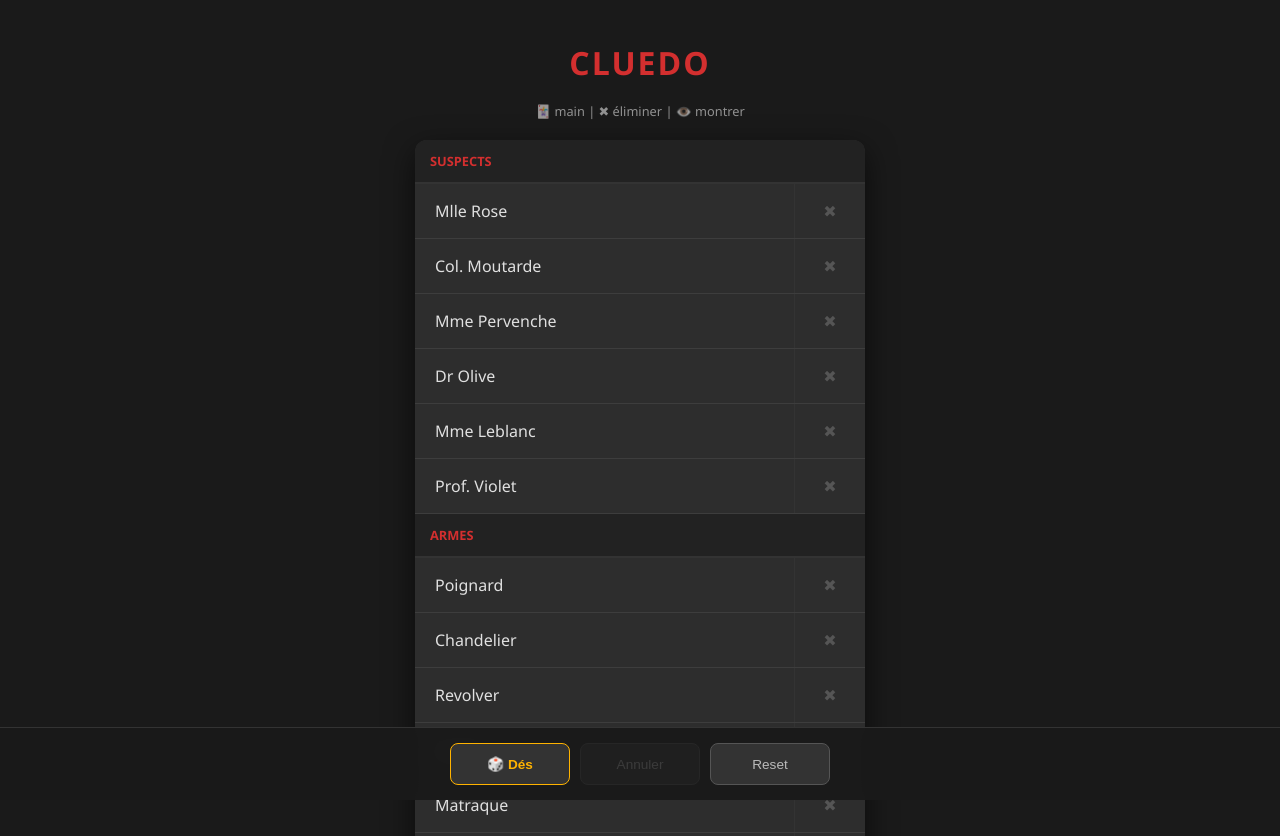
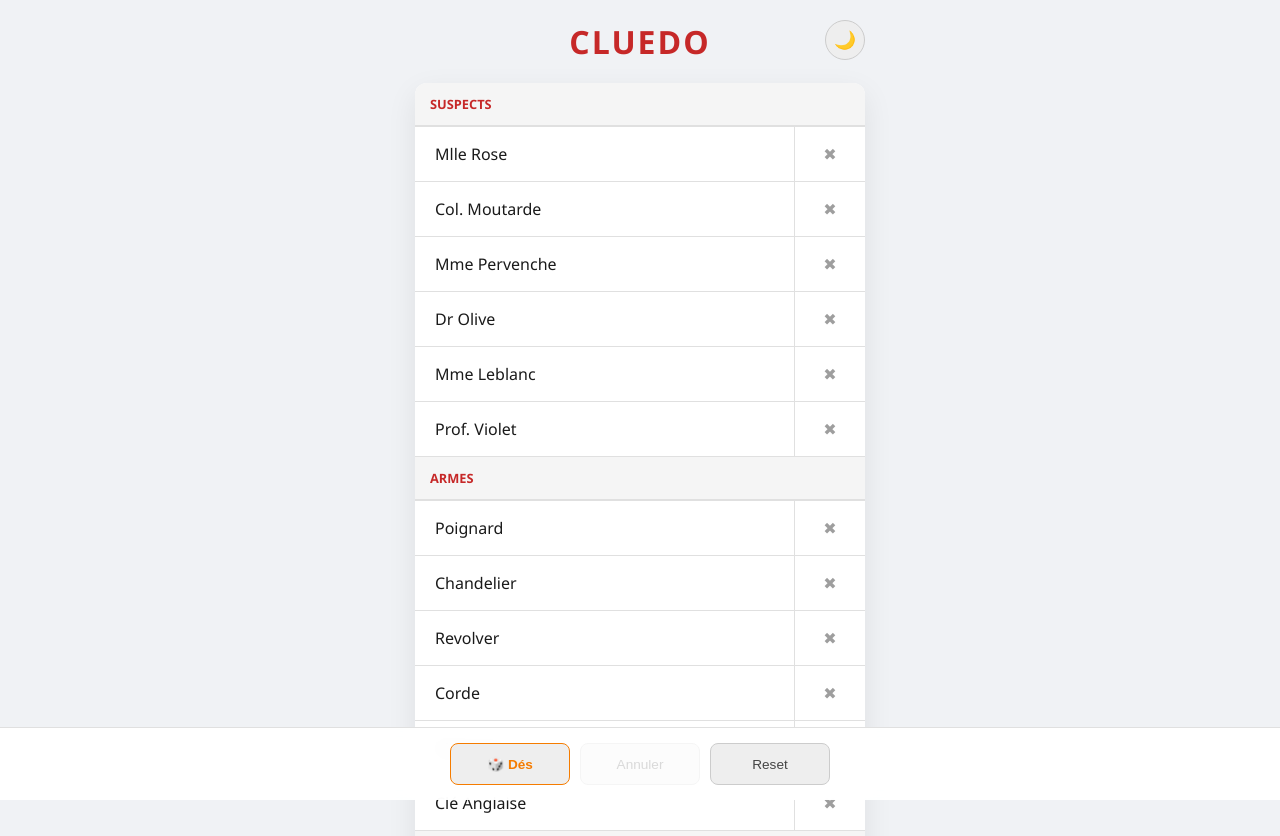
Before and after one commit to jean-pascal44/cluedo-sheet, a plain HTML site: page index.html in a window 1280 px wide. Shown: the top 836 px of the page. Drawn offline with Linux system fonts and the light colour scheme.

Commit message:
feat: darkmode + improve: retrait du texte sous le titre

```diff
--- a/css/styles.css
+++ b/css/styles.css
@@ -1,12 +1,50 @@
-:root {
+[data-theme="light"] {
+    color-scheme: light;
+    --bg: #f0f2f5;
+    --card: #ffffff;
+    --text: #1a1a1a;
+    --accent: #c62828;
+    --section-bg: #f5f5f5;
+    --border: #e0e0e0;
+    --shadow: rgba(0, 0, 0, 0.08);
+    --controls-bg: rgba(255, 255, 255, 0.95);
+    --btn-bg: #eeeeee;
+    --btn-border: #cccccc;
+    --btn-text: #444444;
+    --btn-hover-bg: #e0e0e0;
+    --btn-hover-text: #111111;
+    --owned-bg: rgba(81, 45, 168, 0.12);
+    --owned-text: #4527a0;
+    --eye-color: #0277bd;
+    --dice-color: #f57c00;
+    --delete-color: #9e9e9e;
+    --overlay-bg: #1a1a1a;
+    --overlay-text: #ffffff;
+    --detective-icon-color: rgba(255, 255, 255, 0.3);
+}
+
+[data-theme="dark"] {
+    color-scheme: dark;
     --bg: #1a1a1a;
     --card: #2d2d2d;
     --text: #e0e0e0;
     --accent: #d32f2f;
+    --section-bg: #222222;
+    --border: #3d3d3d;
+    --shadow: rgba(0, 0, 0, 0.6);
+    --controls-bg: rgba(26, 26, 26, 0.95);
+    --btn-bg: #333333;
+    --btn-border: #555555;
+    --btn-text: #bbbbbb;
+    --btn-hover-bg: #444444;
+    --btn-hover-text: #ffffff;
     --owned-bg: rgba(81, 45, 168, 0.4);
     --owned-text: #d1c4e9;
     --eye-color: #4fc3f7;
     --dice-color: #ffb300;
+    --delete-color: #555555;
+    --overlay-bg: #000000;
+    --overlay-text: #ffffff;
     --detective-icon-color: rgba(209, 196, 233, 0.3);
 }
 
@@ -19,10 +57,49 @@
     display: flex;
     flex-direction: column;
     align-items: center;
+    transition: background-color 0.2s, color 0.2s;
 }
 
-h1 { color: var(--accent); margin-bottom: 5px; text-transform: uppercase; letter-spacing: 2px; text-align: center; }
-.subtitle { font-size: 0.8em; opacity: 0.6; text-align: center; margin-bottom: 20px; }
+.header {
+    width: 100%;
+    max-width: 450px;
+    position: relative;
+    margin-bottom: 20px;
+}
+
+#themeBtn {
+    position: absolute;
+    top: 0;
+    right: 0;
+    background: var(--btn-bg);
+    border: 1px solid var(--btn-border);
+    color: var(--btn-text);
+    width: 40px;
+    height: 40px;
+    border-radius: 50%;
+    cursor: pointer;
+    font-size: 1.1em;
+    display: flex;
+    align-items: center;
+    justify-content: center;
+    padding: 0;
+    flex: none;
+    max-width: none;
+    transition: background 0.2s, color 0.2s;
+}
+
+#themeBtn:hover {
+    background: var(--btn-hover-bg);
+    color: var(--btn-hover-text);
+}
+
+h1 {
+    color: var(--accent);
+    margin: 0;
+    text-transform: uppercase;
+    letter-spacing: 2px;
+    text-align: center;
+}
 
 .grid-container {
     width: 100%;
@@ -30,25 +107,26 @@
     background: var(--card);
     border-radius: 12px;
     overflow: hidden;
-    box-shadow: 0 10px 30px rgba(0,0,0,0.6);
+    box-shadow: 0 10px 30px var(--shadow);
     margin-bottom: 20px;
+    transition: background-color 0.2s;
 }
 
 .section-title {
-    background: #222;
+    background: var(--section-bg);
     padding: 12px 15px;
     font-weight: bold;
     color: var(--accent);
     text-transform: uppercase;
     font-size: 0.8em;
-    border-bottom: 2px solid #333;
+    border-bottom: 2px solid var(--border);
 }
 
 .row {
     display: flex;
     justify-content: space-between;
     align-items: center;
-    border-bottom: 1px solid #3d3d3d;
+    border-bottom: 1px solid var(--border);
 }
 
 .item-name {
@@ -64,12 +142,12 @@
 .action-btn {
     padding: 16px 20px;
     cursor: pointer;
-    border-left: 1px solid #333;
+    border-left: 1px solid var(--border);
     min-width: 30px;
     text-align: center;
 }
 
-.delete-icon { color: #555; }
+.delete-icon { color: var(--delete-color); }
 .show-icon { color: var(--eye-color); font-size: 1.2em; }
 
 .row.owned { background: var(--owned-bg); color: var(--owned-text); font-weight: bold; }
@@ -80,20 +158,20 @@
     bottom: 0;
     left: 0;
     right: 0;
-    background: rgba(26, 26, 26, 0.95);
+    background: var(--controls-bg);
     backdrop-filter: blur(10px);
     padding: 15px 10px;
     display: flex;
     justify-content: center;
     gap: 10px;
-    border-top: 1px solid #333;
+    border-top: 1px solid var(--border);
     z-index: 100;
 }
 
 button {
-    background: #333;
-    border: 1px solid #555;
-    color: #bbb;
+    background: var(--btn-bg);
+    border: 1px solid var(--btn-border);
+    color: var(--btn-text);
     padding: 12px 10px;
     border-radius: 8px;
     cursor: pointer;
@@ -103,7 +181,11 @@
     transition: all 0.2s;
 }
 
-button:hover:not(:disabled) { background: #444; color: white; }
+button:hover:not(:disabled) {
+    background: var(--btn-hover-bg);
+    color: var(--btn-hover-text);
+}
+
 button:disabled { opacity: 0.2; cursor: not-allowed; }
 
 #diceBtn { border-color: var(--dice-color); color: var(--dice-color); font-weight: bold; }
@@ -113,7 +195,7 @@
     display: none;
     position: fixed;
     top: 0; left: 0; width: 100%; height: 100%;
-    background-color: black;
+    background-color: var(--overlay-bg);
     z-index: 1000;
     flex-direction: column;
     justify-content: center;
@@ -122,5 +204,5 @@
 }
 
 .detective-svg { width: 150px; height: 150px; fill: var(--detective-icon-color); }
-#show-card-overlay h2 { font-size: 3em; color: white; text-transform: uppercase; text-align: center; }
-.hint { position: absolute; bottom: 40px; opacity: 0.4; color: white; }
+#show-card-overlay h2 { font-size: 3em; color: var(--overlay-text); text-transform: uppercase; text-align: center; }
+.hint { position: absolute; bottom: 40px; opacity: 0.4; color: var(--overlay-text); }
--- a/index.html
+++ b/index.html
@@ -13,11 +13,25 @@
     <link rel="icon" href="icons/icon.svg" type="image/svg+xml">
     <link rel="apple-touch-icon" href="icons/icon-192.png">
     <link rel="stylesheet" href="css/styles.css">
+    <script>
+        (function () {
+            var t = localStorage.getItem("cluedo_theme");
+            if (t === "light" || t === "dark") {
+                document.documentElement.setAttribute("data-theme", t);
+            } else if (window.matchMedia("(prefers-color-scheme: dark)").matches) {
+                document.documentElement.setAttribute("data-theme", "dark");
+            } else {
+                document.documentElement.setAttribute("data-theme", "light");
+            }
+        })();
+    </script>
 </head>
 <body>
 
-    <h1>CLUEDO</h1>
-    <p class="subtitle">🃏 main | ✖ éliminer | 👁️ montrer</p>
+    <header class="header">
+        <button type="button" id="themeBtn" aria-label="Changer de thème">🌙</button>
+        <h1>CLUEDO</h1>
+    </header>
 
     <div id="app" class="grid-container"></div>
 
--- a/js/app.js
+++ b/js/app.js
@@ -1,4 +1,5 @@
 const DATA_KEY = "cluedo_local_v3";
+const THEME_KEY = "cluedo_theme";
 const categories = {
     "Suspects": ["Mlle Rose", "Col. Moutarde", "Mme Pervenche", "Dr Olive", "Mme Leblanc", "Prof. Violet"],
     "Armes": ["Poignard", "Chandelier", "Revolver", "Corde", "Matraque", "Clé Anglaise"],
@@ -127,6 +128,42 @@
     app.innerHTML = html;
 }
 
+function getStoredTheme() {
+    const stored = localStorage.getItem(THEME_KEY);
+    return stored === "light" || stored === "dark" ? stored : null;
+}
+
+function applyTheme(theme) {
+    document.documentElement.setAttribute("data-theme", theme);
+
+    const meta = document.querySelector('meta[name="theme-color"]');
+    if (meta) {
+        meta.content = theme === "dark" ? "#1a1a1a" : "#f0f2f5";
+    }
+
+    const btn = document.getElementById("themeBtn");
+    if (btn) {
+        btn.textContent = theme === "dark" ? "☀️" : "🌙";
+        btn.setAttribute("aria-label", theme === "dark" ? "Passer en mode clair" : "Passer en mode sombre");
+    }
+}
+
+function initTheme() {
+    const stored = getStoredTheme();
+    const theme = stored ?? (window.matchMedia("(prefers-color-scheme: dark)").matches ? "dark" : "light");
+    applyTheme(theme);
+}
+
+function toggleTheme() {
+    const current = document.documentElement.getAttribute("data-theme");
+    const next = current === "dark" ? "light" : "dark";
+    localStorage.setItem(THEME_KEY, next);
+    applyTheme(next);
+}
+
+initTheme();
+document.getElementById("themeBtn").addEventListener("click", toggleTheme);
+
 render();
 
 if ("serviceWorker" in navigator) {
--- a/sw.js
+++ b/sw.js
@@ -1,4 +1,4 @@
-const CACHE_NAME = "cluedo-sheet-v2";
+const CACHE_NAME = "cluedo-sheet-v3";
 
 const ASSETS = [
     "./",
```
